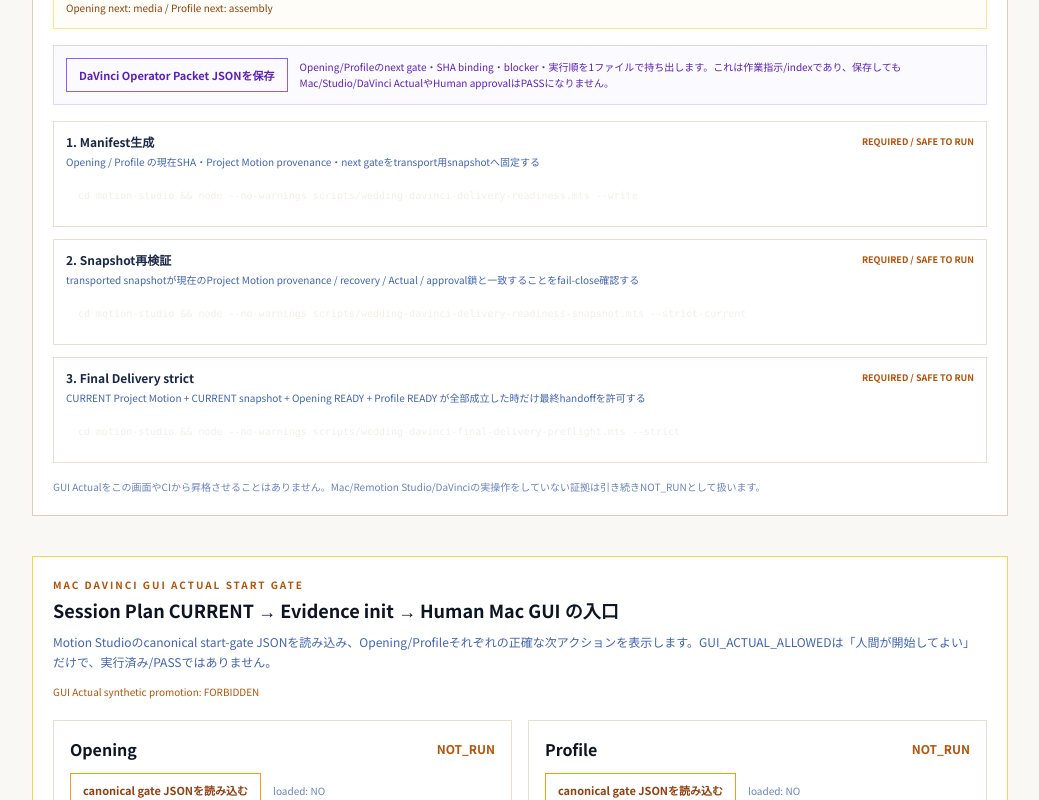
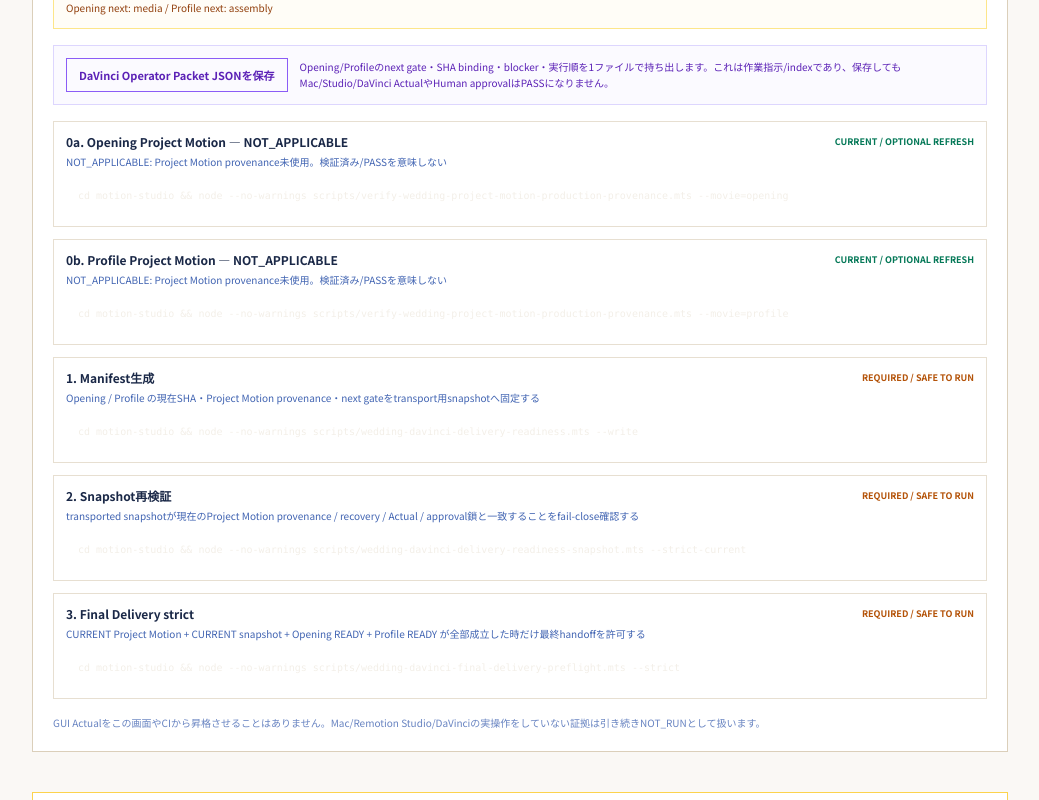
Before and after one commit to m-shogo/wedding-project, a React (Vite) app in the folder movie-dashboard/: page /movie-coach/motion-library in a window 1280 px wide. Shown: the part 3160-3960 px from the top of the page, without its empty margins (240-1279 px from the left). Built offline with nearby package versions, Linux system fonts and the light colour scheme.

Commit message:
feat(movie): show Project Motion state in delivery command surface

```diff
--- a/movie-dashboard/src/data/weddingDavinciFinalDeliveryPreflight.ts
+++ b/movie-dashboard/src/data/weddingDavinciFinalDeliveryPreflight.ts
@@ -45,25 +45,31 @@ export function buildWeddingDavinciFinalDeliveryPreflight(
           ? "SNAPSHOT_REQUIRED"
           : "UPSTREAM_BLOCKED";
 
-  const projectMotionRecoveryCommands = [
-    ...(live.opening.projectMotion.state === "INVALID" ? [{
-      id: "REVALIDATE_OPENING_PROJECT_MOTION",
-      label: "0a. Opening Project Motion再検証",
+  const projectMotionStatusCommands = [
+    {
+      id: "PROJECT_MOTION_OPENING_STATUS",
+      label: `0a. Opening Project Motion — ${live.opening.projectMotion.state}`,
       command: `cd motion-studio && ${live.opening.projectMotion.command}`,
-      required: true,
-      purpose: live.opening.projectMotion.error ?? "Opening Project Motion provenanceをcanonical verifierで再検証する",
-    }] : []),
-    ...(live.profile.projectMotion.state === "INVALID" ? [{
-      id: "REVALIDATE_PROFILE_PROJECT_MOTION",
-      label: "0b. Profile Project Motion再検証",
+      required: live.opening.projectMotion.state === "INVALID",
+      purpose: live.opening.projectMotion.error
+        ?? (live.opening.projectMotion.state === "CURRENT"
+          ? "CURRENT: canonical Project Motion provenance verifierがPASSしたsnapshot"
+          : "NOT_APPLICABLE: Project Motion provenance未使用。検証済み/PASSを意味しない"),
+    },
+    {
+      id: "PROJECT_MOTION_PROFILE_STATUS",
+      label: `0b. Profile Project Motion — ${live.profile.projectMotion.state}`,
       command: `cd motion-studio && ${live.profile.projectMotion.command}`,
-      required: true,
-      purpose: live.profile.projectMotion.error ?? "Profile Project Motion provenanceをcanonical verifierで再検証する",
-    }] : []),
-  ];
+      required: live.profile.projectMotion.state === "INVALID",
+      purpose: live.profile.projectMotion.error
+        ?? (live.profile.projectMotion.state === "CURRENT"
+          ? "CURRENT: canonical Project Motion provenance verifierがPASSしたsnapshot"
+          : "NOT_APPLICABLE: Project Motion provenance未使用。検証済み/PASSを意味しない"),
+    },
+  ] as const;
 
   const commands = [
-    ...projectMotionRecoveryCommands,
+    ...projectMotionStatusCommands,
     {
       id: "WRITE_MANIFEST",
       label: "1. Manifest生成",
@@ -111,8 +117,10 @@ export function buildWeddingDavinciFinalDeliveryPreflight(
     },
     commands,
     guardrails: [
+      "PROJECT_MOTION_STATE_ALWAYS_VISIBLE_IN_COMMAND_SURFACE",
       "PROJECT_MOTION_INVALID => FINAL_DELIVERY_INVALID",
       "PROJECT_MOTION_VERIFIER_COMMAND_VISIBLE != PROJECT_MOTION_VERIFIED",
+      "PROJECT_MOTION_NOT_APPLICABLE != VERIFIED",
       "SNAPSHOT_CURRENT != FINAL_DELIVERY_READY",
       "FINAL_DELIVERY_READY_REQUIRES_CURRENT_PROJECT_MOTION_SNAPSHOT_AND_BOTH_MOVIES_READY",
       "NOT_RUN != VERIFIED",
```
